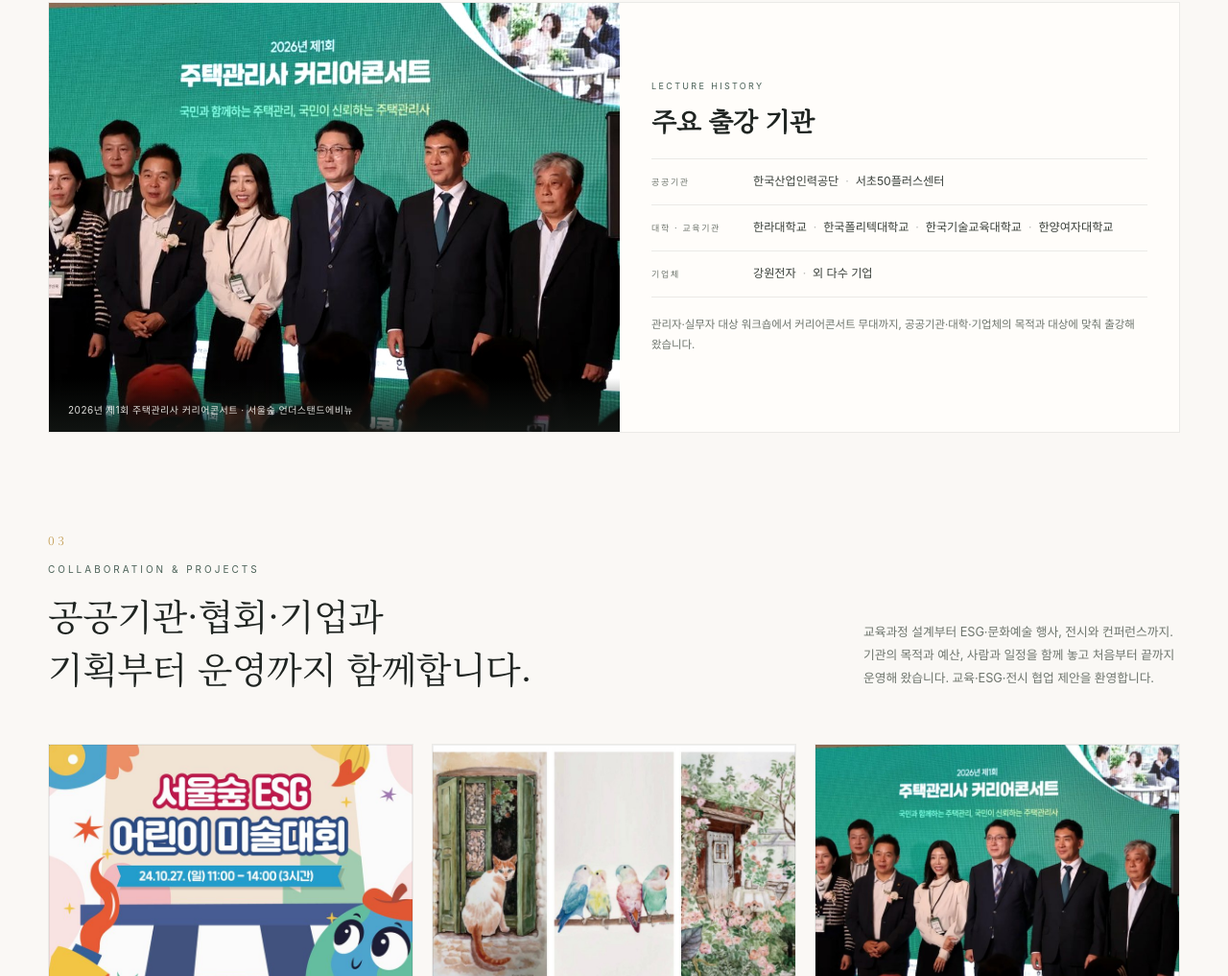
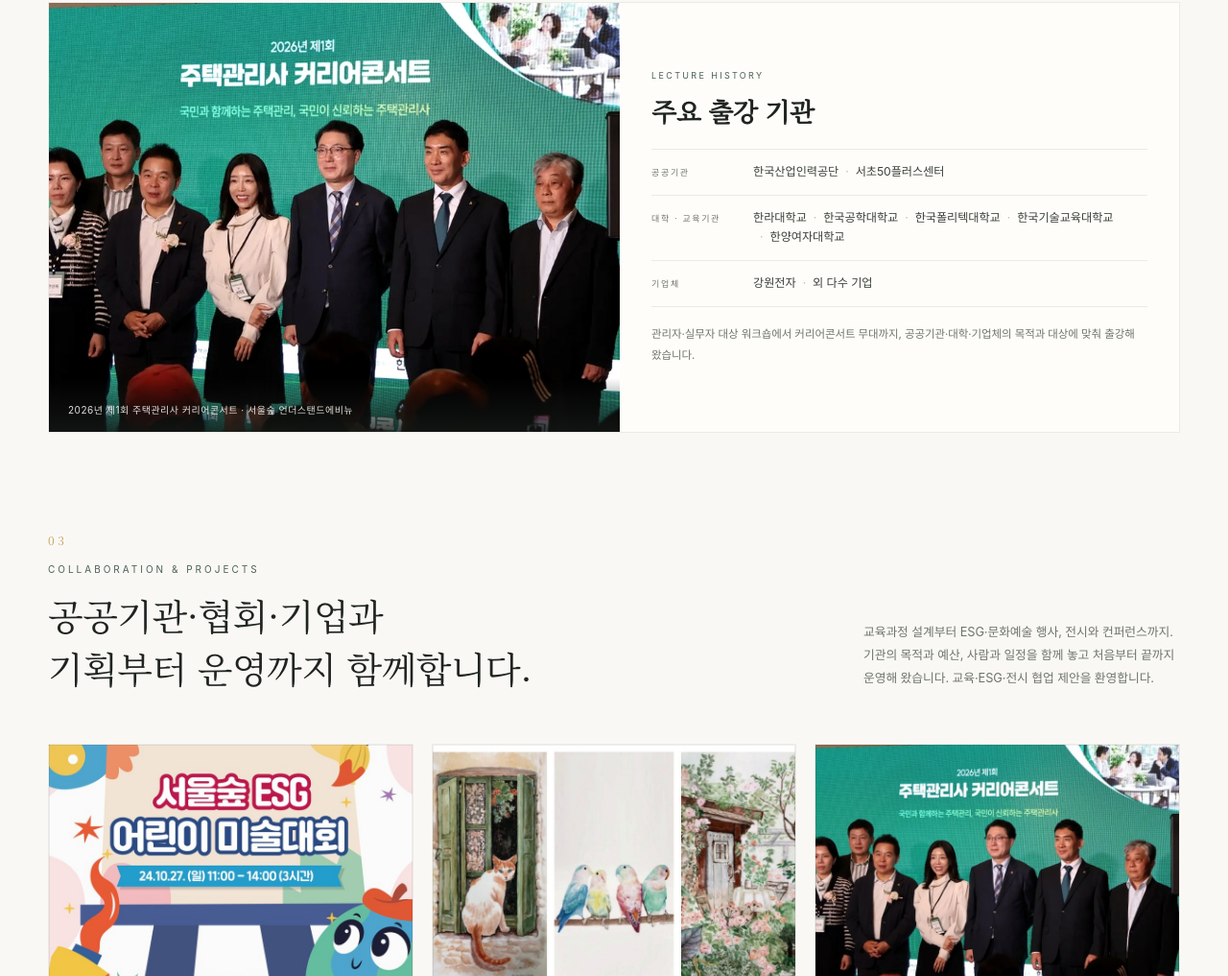
Before and after one commit to mjpark3901-sketch/mjpark3901-sketch.github.io, a plain HTML site: page index.html in a window 1280 px wide. Shown: the part 2218-3235 px from the top of the page at 96% size. Drawn offline with Linux system fonts and the light colour scheme; a web font is replaced by a local one.

Commit message:
출강 기관에 한국공학대학교 추가

```diff
--- a/index.html
+++ b/index.html
@@ -521,6 +521,7 @@
             <p class="hist-label">대학 · 교육기관</p>
             <ul class="hist-list">
               <li>한라대학교</li>
+              <li>한국공학대학교</li>
               <li>한국폴리텍대학교</li>
               <li>한국기술교육대학교</li>
               <li>한양여자대학교</li>
```
